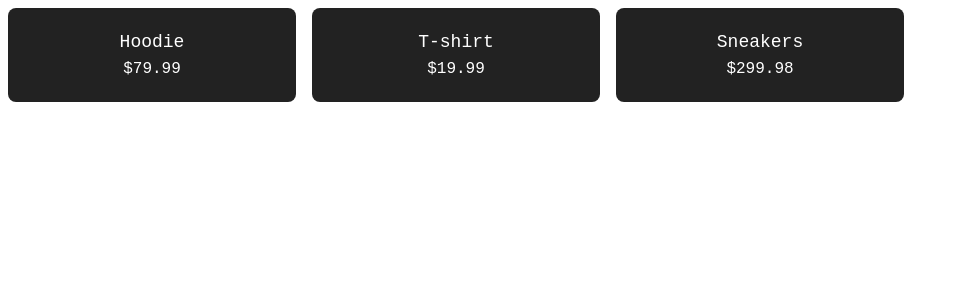
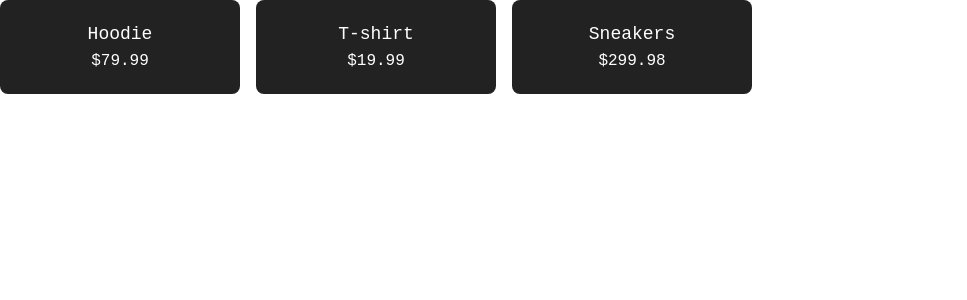
Before and after one commit to MeenS4/react-shop, a React (Vite) app: page / in a window 1280 px wide. Shown: the top 300 px of the page, without its empty margins (0-967 px from the left). Built offline with nearby package versions, Linux system fonts and the light colour scheme.

Commit message:
bugfix: remove padding for all elements & box-sizing change

```diff
--- a/src/index.scss
+++ b/src/index.scss
@@ -1,5 +1,9 @@
 * {
   font-family: monospace;
+
+  box-sizing: border-box;
+  padding: 0px;
+  margin: 0px;
 }
 
 p {
```
